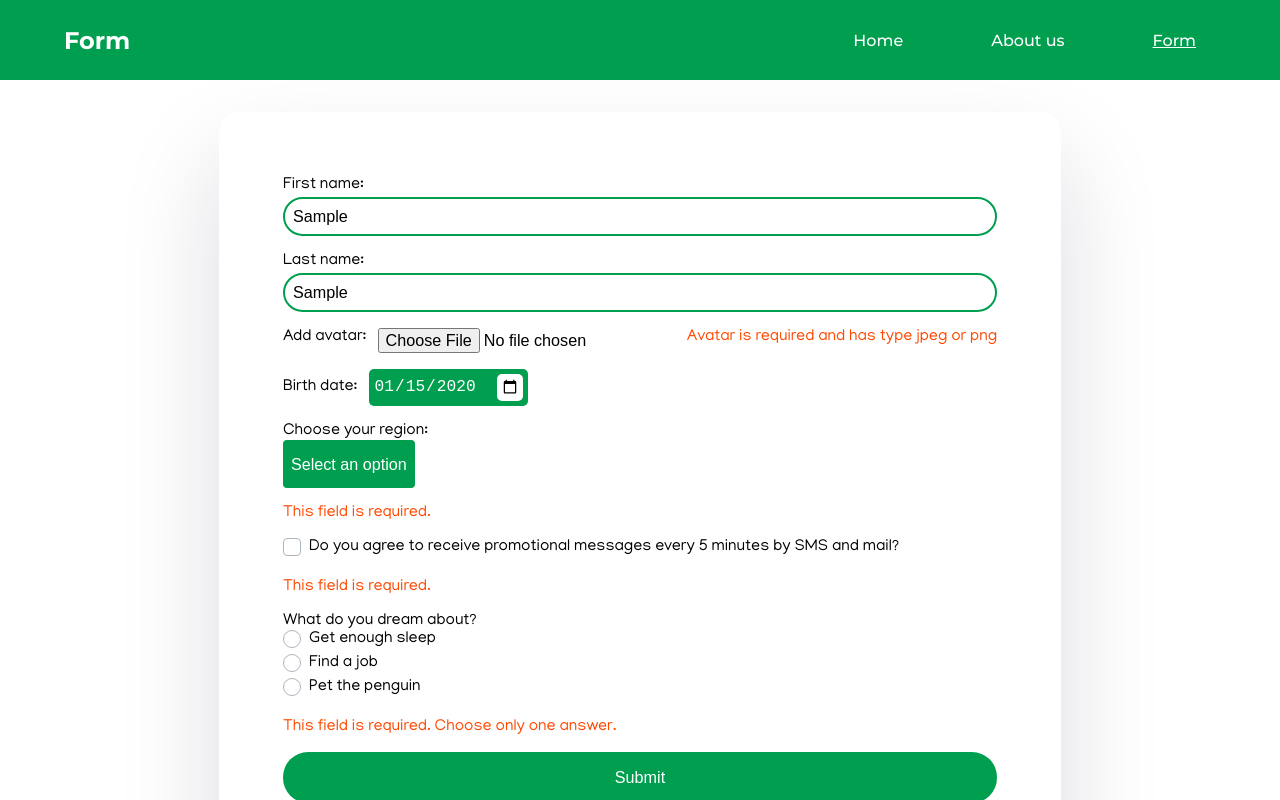
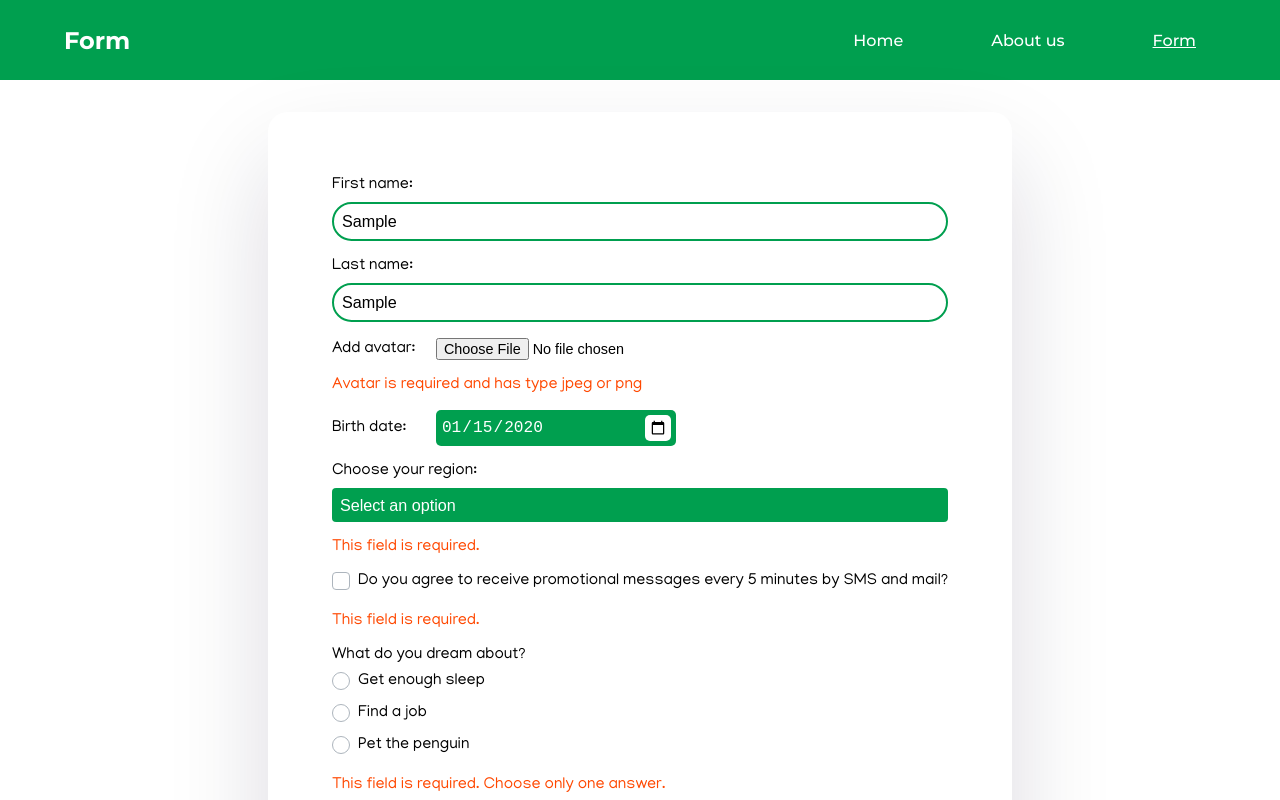
Before and after one commit to TrickyPie/rs-school-react, a React (Vite) app: page /form in a window 1280 px wide. Both pictures are taken after typing "Sample", "Sample", "2020-01-15" into the empty fields and a click on the button "Submit". Shown: the top 800 px of the page. Built offline with nearby package versions, Linux system fonts and the light colour scheme.

Commit message:
refactor: update code, delete dublicates

```diff
--- a/src/components/UI/radioBtn/radio.tsx
+++ b/src/components/UI/radioBtn/radio.tsx
@@ -27,8 +27,8 @@ export class Radio extends React.Component<RadioProps> {
               className={`${className}-input input`}
               type="radio"
               id={option.value}
-              name={option.label}
-              value={option.value}
+              name={name}
+              value={option.label}
               ref={radioRefs[index]}
             />
             <label className={`${className}-text text`} htmlFor={option.value}>
--- a/src/components/form/Form.tsx
+++ b/src/components/form/Form.tsx
@@ -19,6 +19,7 @@ interface FormProps {
 
 interface FormState {
   showPopup: boolean;
+  validities: {
     firstName: boolean;
     lastName: boolean;
     avatar: boolean;
@@ -26,6 +27,7 @@ interface FormState {
     select: boolean;
     checkbox: boolean;
     radio: boolean;
+  };
   error: boolean;
 }
 
@@ -51,6 +53,7 @@ class Form extends React.Component<FormProps, FormState> {
     super(props);
     this.state = {
       showPopup: false,
+      validities: {
         firstName: true,
         lastName: true,
         avatar: true,
@@ -58,85 +61,65 @@ class Form extends React.Component<FormProps, FormState> {
         select: true,
         checkbox: true,
         radio: true,
+      },
       error: false,
     };
   }
 
-  private handleSubmit = (event: React.FormEvent<HTMLFormElement>) => {
+  private handleSubmit = (event: React.FormEvent<HTMLFormElement>): void => {
     event.preventDefault();
 
+    const { firstnameRef, lastnameRef, birthdayRef, avatarRef, selectRef, checkboxRef, radioRefs } =
+      this;
     const result: FormResult = {
-      fName: this.firstnameRef.current?.value ?? '',
-      lName: this.lastnameRef.current?.value ?? '',
-      birthday: this.birthdayRef.current?.value ?? '',
-      avatar: this.avatarRef?.current?.files?.length
-        ? URL.createObjectURL(this.avatarRef?.current?.files[0])
+      fName: firstnameRef.current?.value ?? '',
+      lName: lastnameRef.current?.value ?? '',
+      birthday: birthdayRef.current?.value ?? '',
+      avatar: avatarRef?.current?.files?.length
+        ? URL.createObjectURL(avatarRef?.current?.files[0])
         : '',
-      region: this.selectRef.current?.value ?? '',
-      promo: this.checkboxRef.current?.checked ? this.checkboxRef.current?.name : '',
-      sunLvl: this.radioRefs.find((ref) => ref.current?.checked)?.current?.name,
+      region: selectRef.current?.value ?? '',
+      promo: checkboxRef.current?.checked ? checkboxRef.current.name : '',
+      dream: radioRefs.find((ref) => ref.current?.checked)?.current?.value ?? '',
     };
 
-    this.changeState(result, () => {
-      this.setState(
-        {
-          error: this.validateAll(),
-        },
-        () => {
-          if (this.state.error) {
+    this.validateAll(result);
+  };
+
+  public validateAll = (result: FormResult): void => {
+    const validities = {
+      firstName: validateName(result.fName),
+      lastName: validateName(result.lName),
+      avatar: validateFile(this.avatarRef.current?.files?.[0] || null),
+      birthDate: validateDate(result.birthday),
+      select: validateNotEmpty(result.region),
+      checkbox: validateNotEmpty(result.promo || ''),
+      radio: validateNotEmpty(result.dream || ''),
+    };
+    const error: boolean = !Object.values(validities).every((value: boolean): boolean => value);
+
+    this.setState({ validities, error }, (): void => {
+      if (!error) {
         this.props.callback(result);
         this.showConfirmationPopup();
-            if (this.formRef.current) {
-              this.formRef.current.reset();
+        this.formRef.current?.reset();
       }
-          }
-        }
-      );
     });
   };
 
-  public changeState = (result: FormResult, callback?: () => void) => {
-    const isFNameValid = validateName(result.fName);
-    const isLNameValid = validateName(result.lName);
-    const isAvatarValid = validateFile(this.avatarRef.current?.files?.[0] || null);
-    const isBirthdayValid = validateDate(result.birthday);
-    const isSelectValid = validateNotEmpty(result.region);
-    const isCheckboxValid = validateNotEmpty(result.promo || '');
-    const isRadioValid = validateNotEmpty(result.sunLvl || '');
-
-    this.setState(
-      {
-        firstName: isFNameValid,
-        lastName: isLNameValid,
-        avatar: isAvatarValid,
-        birthDate: isBirthdayValid,
-        select: isSelectValid,
-        checkbox: isCheckboxValid,
-        radio: isRadioValid,
-      },
-      callback
-    );
-  };
-
-  public validateAll = () => {
-    const valid =
-      this.state.firstName &&
-      this.state.lastName &&
-      this.state.birthDate &&
-      this.state.avatar &&
-      this.state.select &&
-      this.state.checkbox &&
-      this.state.radio;
-    return valid;
-  };
-
-  public showConfirmationPopup = () => {
+  public showConfirmationPopup = (): void => {
     this.setState({ showPopup: true });
   };
 
   public render(): JSX.Element {
     return (
       <>
+        {this.state.showPopup && (
+          <ConfirmationPopup
+            message="Form submitted!"
+            hideOn={() => this.setState({ showPopup: false })}
+          />
+        )}
         <form className="form" onSubmit={this.handleSubmit} ref={this.formRef}>
           {inputsData.map((input, index) => (
             <Input
@@ -146,25 +129,23 @@ class Form extends React.Component<FormProps, FormState> {
               type={input.type}
               name={input.name}
               reference={this.inputsRef[index]}
-              error={this.state[input.name as keyof typeof this.state] ? '' : input.error}
+              error={
+                this.state.validities[input.name as keyof typeof this.state.validities]
+                  ? ''
+                  : input.error
+              }
             />
           ))}
           <Select {...selectData} selectRef={this.selectRef} />
-          {!this.state.select && <p className="error">This field is required.</p>}
+          {!this.state.validities.select && <p className="error">This field is required.</p>}
           <Checkbox {...promoData} checkboxRef={this.checkboxRef} />
-          {!this.state.checkbox && <p className="error">This field is required.</p>}
+          {!this.state.validities.checkbox && <p className="error">This field is required.</p>}
           <Radio {...radioData} radioRefs={this.radioRefs} />
-          {!this.state.radio && (
+          {!this.state.validities.radio && (
             <p className="error">This field is required. Choose only one answer.</p>
           )}
           <SubmitBtn className="form-submit" />
         </form>
-        {this.state.showPopup && (
-          <ConfirmationPopup
-            message="Form submitted successfully!"
-            hideOn={() => this.setState({ showPopup: false })}
-          />
-        )}
       </>
     );
   }
--- a/src/components/form/form-style.css
+++ b/src/components/form/form-style.css
@@ -10,8 +10,12 @@
 }
 
 .input {
-  padding-left: 0.5rem;
   font-size: calc(1rem + 1%);
+}
+
+.form-avatar-input {
+  font-size: 0.9rem;
+  margin: auto 0;
 }
 
 .form-characteristic-input,
@@ -36,11 +40,11 @@
 .form-birthdate-input {
   background-color: var(--color-green);
   padding: 5px;
-  margin-left: 0.5rem;
   color: white;
   border: none;
   outline: none;
   border-radius: 5px;
+  width: 45%;
 }
 
 .form-birthdate-input:focus {
@@ -76,10 +80,45 @@ select::-ms-expand {
   color: white;
 }
 
+.form-region-select,
+.form-sunny-lvl,
 .form-input-wrapper,
+.form-region-wrapper {
+  display: flex;
+  gap: 0.5rem;
+}
+
+.form-region-wrapper {
+  flex-direction: column;
+}
+
+.form-region-wrapper,
 .form-region-select {
-  display: flex;
-  gap: 0.2rem;
+  width: 100%;
+}
+
+.wrapper-date,
+.wrapper-file {
+  display: grid;
+  grid-template-columns: 5.5rem 1fr;
+  gap: 1rem;
+}
+
+.wrapper-file {
+  align-items: center;
+}
+
+.wrapper-file .error,
+.wrapper-date .error {
+  grid-column: span 2;
+}
+
+.form-sunny-lvl {
+  flex-direction: column;
+}
+
+.form-sunny-lvl-title {
+  margin-bottom: 0.5rem;
 }
 
 .wrapper-text {
@@ -167,9 +206,13 @@ select::-ms-expand {
 }
 
 .confirmation-popup {
-  font-size: calc(1.5rem + 5%);
+  font-size: calc(1.4rem + 5%);
   font-weight: 700;
-  color: var(--color-green);
+  color: white;
+  transition: all 1s ease-in-out;
+  padding: 2rem;
+  background-color: var(--color-green);
+  border-radius: 25px;
 }
 
 .error {
--- a/src/pages/page-form/form-type.tsx
+++ b/src/pages/page-form/form-type.tsx
@@ -5,7 +5,7 @@ type FormResult = {
   avatar: string;
   region: string;
   promo: string | undefined;
-  sunLvl: string | undefined;
+  dream: string | undefined;
 };
 
 export default FormResult;
```
Lines whose indentation alone changed are shown as unchanged.
